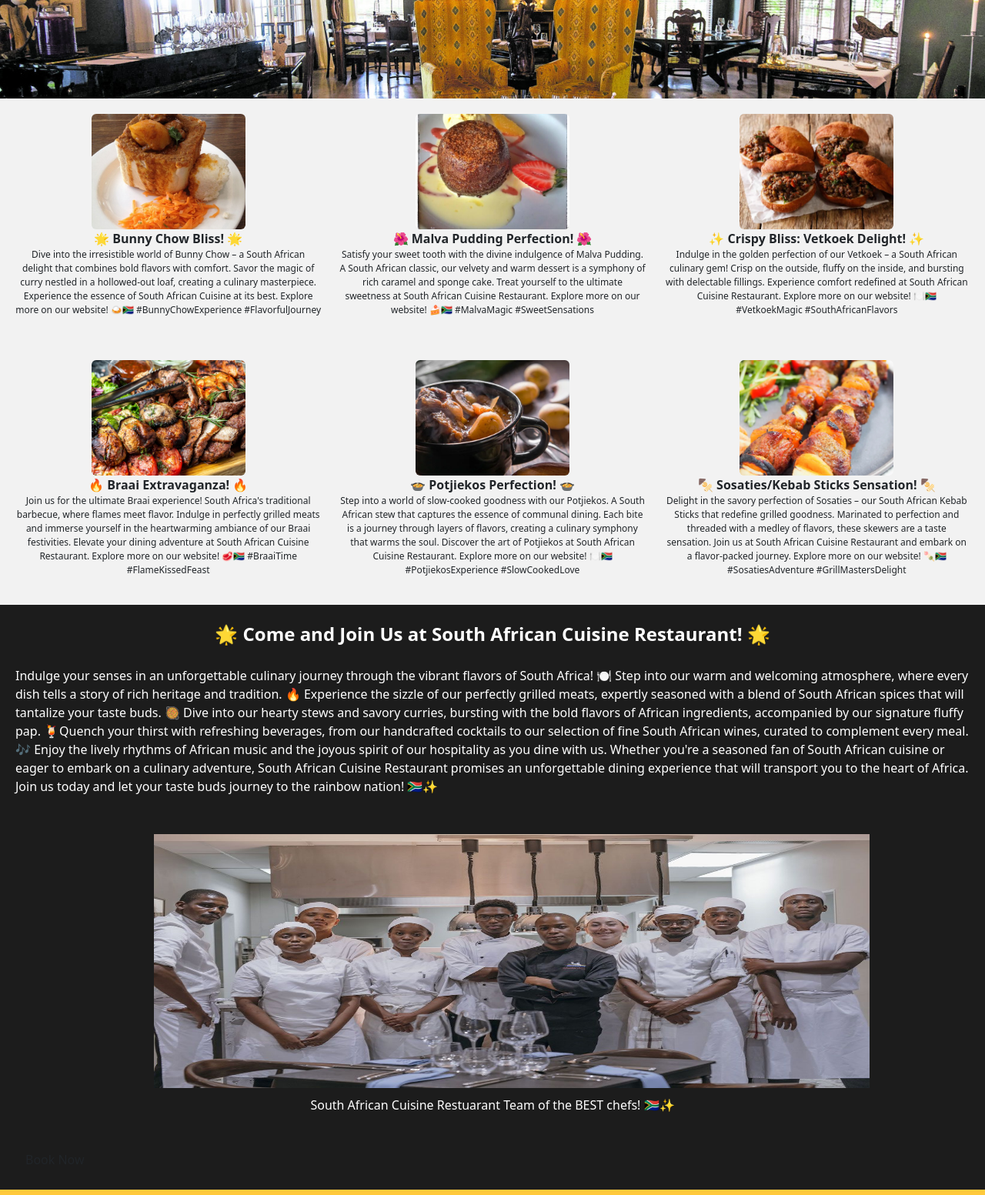
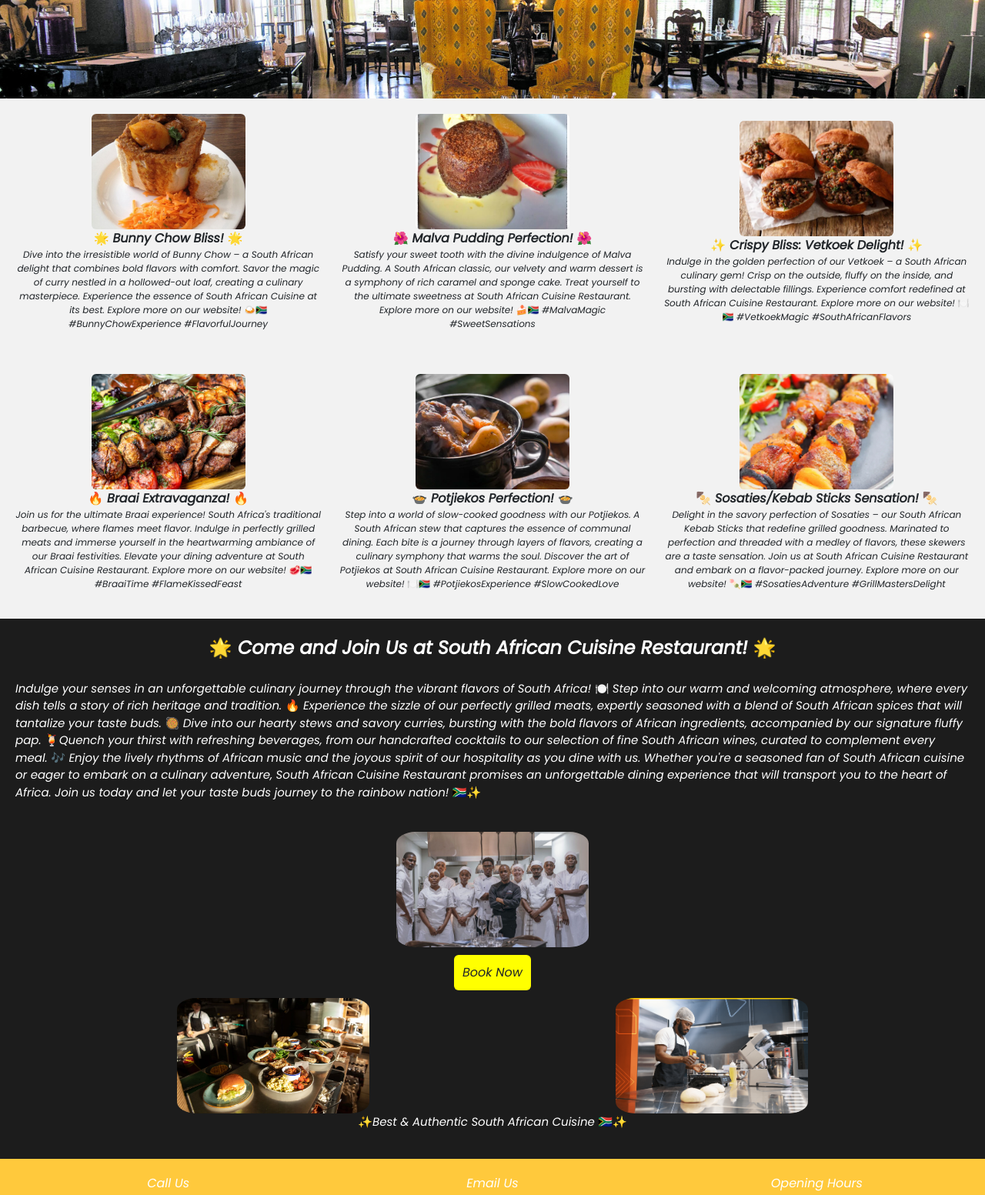
Before and after one commit to Rachel2001/CODSOFT, a plain HTML site: page index.html in a window 1280 px wide. Shown: the part 470-2023 px from the top of the page at 77% size. Drawn offline with nearby package versions, Linux system fonts and the light colour scheme.

Commit message:
Updated html and css
Did the final touches on the project
added css animation, changed the font
added more images to landing page .

```diff
--- a/index.html
+++ b/index.html
@@ -12,7 +12,8 @@
     <link rel="stylesheet" href="sweet.css">
     <link rel="preconnect" href="https://fonts.googleapis.com">
 <link rel="preconnect" href="https://fonts.gstatic.com" crossorigin>
-<link href="https://fonts.googleapis.com/css2?family=PT+Serif&display=swap" rel="stylesheet">
+<link href="https://fonts.googleapis.com/css2?family=Poppins:ital@1&display=swap" rel="stylesheet">
+<link rel="stylesheet" href="https://cdnjs.cloudflare.com/ajax/libs/animate.css/4.1.1/animate.min.css">
     <script
       src="https://kit.fontawesome.com/88f080a474.js"
       crossorigin="anonymous"
@@ -58,10 +59,13 @@
       </nav>
     </div>
     <section>
+      <div class="animate__fadeInDown">
     <h1>SOUTH AFRICAN CUISINE RESTUARANT</h1>
     <br>
     <p>Flavors of the Rainbow Nation: Indulge in the rich tapestry of South African culinary traditions at 'Safari Bites,' where every dish tells a story of vibrant spices, diverse influences, and a journey through the heart of authentic South African cuisine</p>
-    </section>
+  </div>
+  </section>
+    <div class="animate__backInUp">
     <div class="container-1 text-center">
   <div class="row align-items-center">
     <div class="col">
@@ -106,6 +110,7 @@
     </div>
   </div>
 </div>
+</div>
 <div class="container-3">
       <div class="text-center"><strong>🌟 Come and Join Us at South African Cuisine Restaurant! 🌟</strong></div>
       <br>
@@ -127,10 +132,21 @@ Whether you're a seasoned fan of South African cuisine or eager to embark on a c
 
 Join us today and let your taste buds journey to the rainbow nation! 🇿🇦✨</p>
       <br>
-      <img src="images/come-&-visit-us-pic.jpg" alt="chef-picture" class="rounded">
-      <p class="text-center">South African Cuisine Restuarant Team of the BEST chefs! 🇿🇦✨</p>
-      <br>
-      <a href="#" class="btn btn-book-now">Book Now</a>
+      <div class="container text-center">
+  <div class="row">
+    <div class="col align-self-start">
+      <img src="images/come-&-visit-us-pic.jpg" alt="Chef-Picture">
+    </div>
+    <div><a href="#" class="btn btn-book">Book Now</a></div>
+    <div class="col align-self-center">
+      <img src="images/come-&-visit-us-2.webp" alt="Chef-Picture">
+    </div>
+    <div class="col align-self-end">
+      <img src="images/come-&-visit-us-3.webp" alt="Chef-Picture">
+    </div>
+  </div>
+</div>
+<p class="text-center">✨Best & Authentic South African Cuisine 🇿🇦✨</p>
       </div>
   <footer>
       <div class="container-contact-info text-center">
@@ -154,6 +170,8 @@ Join us today and let your taste buds journey to the rainbow nation! 🇿🇦✨
           </div>
         </div>
       </div>
+      <br>
+      <div class="conclusion-text">Coded by Racheline Mouyana ,is <a href="#">open-sourced</a>on Github and <a href="#">hosted</a>on Netlify.</div>
   </footer>
   </body>
 </html>
--- a/sweet.css
+++ b/sweet.css
@@ -1,6 +1,7 @@
 body {
   margin: 0;
   padding: 0;
+  font-family: "Poppins", sans-serif;
 }
 
 nav {
@@ -49,6 +50,21 @@ section {
   color: white;
 }
 
+.animate__fadeInDown {
+  opacity: 0;
+  animation: fadeInDown 1s ease-in-out forwards;
+}
+
+@keyframes fadeInDown {
+  0% {
+    opacity: 0;
+    transform: translateY(100%);
+  }
+  100% {
+    opacity: 1;
+    transform: translateY(0);
+  }
+}
 .container-1 {
   padding: 20px;
   background: #f2f2f2;
@@ -87,6 +103,22 @@ section {
   font-size: 12px;
 }
 
+.animate__backInUp {
+  opacity: 0;
+  animation: backInUp 1s ease-in-out forwards;
+}
+
+@keyframes animate__backInUp {
+  0% {
+    opacity: 0;
+    transform: translateX(100%);
+  }
+  100% {
+    opacity: 1;
+    transform: translateX(0);
+  }
+}
+
 .container-3 {
   background: #1c1c1c;
   color: white;
@@ -98,30 +130,25 @@ section {
 }
 
 .container-3 img {
-  display: flex;
-  justify-content: center;
-  width: 950px;
-  height: 350px;
-  padding: 10px;
-  margin-left: 170px;
+  border-radius: 10%;
+  width: 250px;
+  height: 150px;
+  object-fit: cover;
+  transition: transform 0.3s ease;
 }
 
-,
-btn-book-now {
-  display: block;
-  margin: auto;
-  padding: 5px 10px;
-  font-size: 16px;
-  color: pink;
-  background: purple;
-  text-decoration: none;
-  border-radius: 5px;
-  background: white;
+.container-3 img:hover {
+  transform: scale(1.1);
 }
 
-.btn-book-now:hover {
-  background: #8b008b;
-  color: white;
+.container-3 p {
+  font-size: 15px;
+}
+
+.btn-book {
+  background: yellow;
+  padding: 10px;
+  margin: 10px;
 }
 
 footer {
@@ -129,3 +156,8 @@ footer {
   color: white;
   padding: 20px;
 }
+
+.conclusion-text {
+  text-align: center;
+  font-size: 10px;
+}
```
Also changed, not shown: images/come-&-visit-us-2.webp (added), images/come-&-visit-us-3.webp (added).
